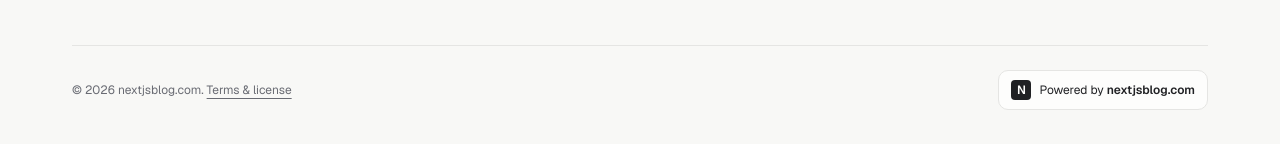
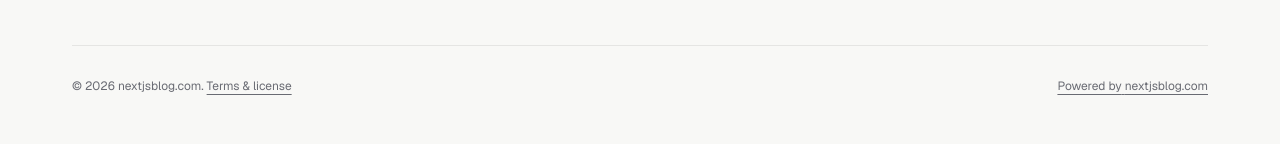
Before and after one commit to ketankauntia/NextJs-Blog-System, a Next.js app: page /docs/agent-setup in a window 1280 px wide. Shown: the part 2899-3043 px from the top of the page. Built offline with nearby package versions, Linux system fonts and the light colour scheme; no server answers.

Commit message:
style: plain text footer credit
- Drop the glyph and bordered badge from ProductCredit; the credit is
  now the plain linked text "Powered by nextjsblog.com".

```diff
--- a/components/product-credit.tsx
+++ b/components/product-credit.tsx
@@ -4,9 +4,8 @@ import { productConfig } from "@/lib/product";
 export function ProductCredit() {
   return (
     <a href={productConfig.homepageUrl}
-      className="inline-flex min-h-10 w-fit items-center gap-2 rounded-lg border bg-background px-3 py-2 text-xs text-foreground transition-colors hover:bg-muted focus-visible:outline-2 focus-visible:outline-offset-4 focus-visible:outline-ring">
-      <span aria-hidden="true" className="flex size-5 shrink-0 items-center justify-center rounded bg-foreground font-semibold text-background">{productConfig.glyph}</span>
-      <span>{productConfig.branding.creditPrefix} <span className="font-semibold">{productConfig.name}</span></span>
+      className="inline-flex min-h-8 items-center text-xs text-muted-foreground underline underline-offset-4 transition-colors hover:text-foreground focus-visible:outline-2 focus-visible:outline-offset-4 focus-visible:outline-ring">
+      {productConfig.branding.creditPrefix} {productConfig.name}
     </a>
   );
 }
```
